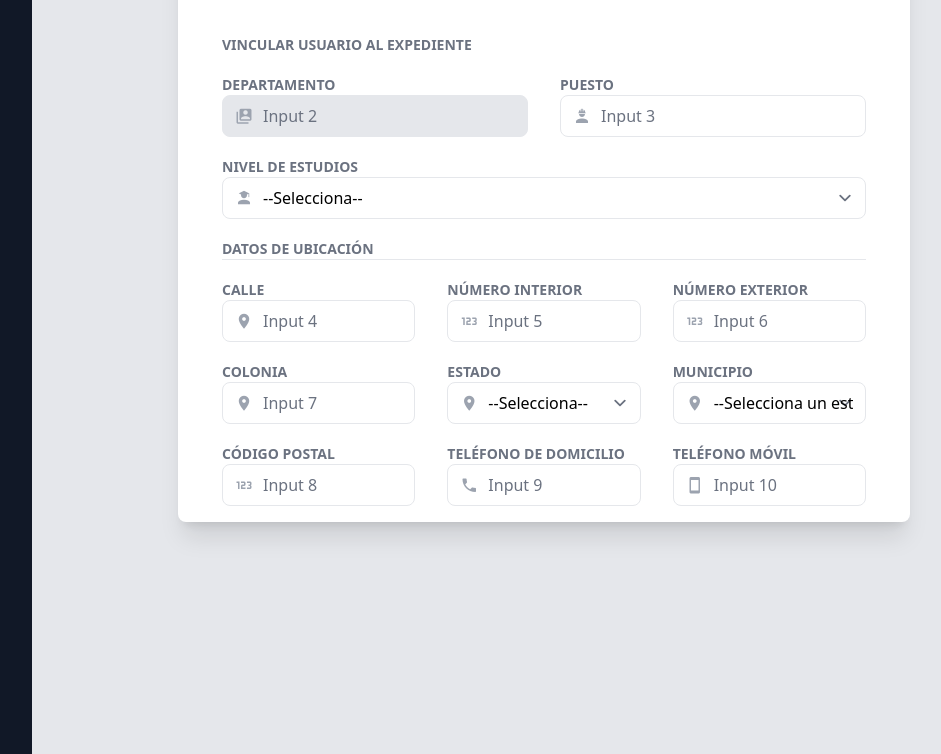
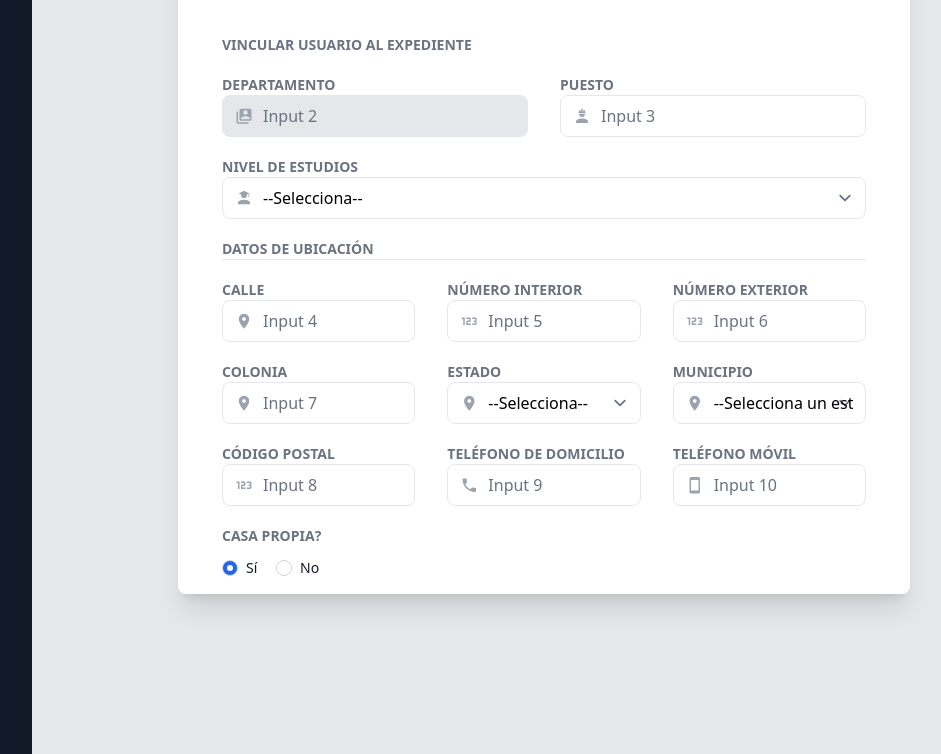
Before and after one commit to albertoG-MG/Intranet, a PHP site: page /user/crear_expediente.php in a window 1280 px wide. Shown: the part 425-1179 px from the top of the page, without its empty margins (224-1165 px from the left). Run offline with PHP 8.4, Linux system fonts and the light colour scheme; the visitor is signed in with stand-in values (Sample User, id 1); data comes from the database, SQL or seed files in the repository; some libraries are stand-ins or nearby versions.

Commit message:
Se agregaron los radio buttons

```diff
--- a/layouts/MasterPage/content/_crear_expediente.php
+++ b/layouts/MasterPage/content/_crear_expediente.php
@@ -199,6 +199,19 @@
                                         </div>
                                     </div>
                                 </div>
+                                <div class="grid grid-cols-1 mt-5 mx-7">
+                                    <label class="uppercase md:text-sm text-xs text-gray-500 text-light font-semibold">Casa propia?</label>
+                                    <div class="group flex mt-3 items-center">
+                                        <input id="option-1" type="radio" name="casa" value="si" class="h-4 w-4 border-gray-300 focus:ring-2 focus:ring-blue-300" aria-labelledby="option-1" aria-describedby="option-1" checked="">
+                                        <label for="option-1" class="text-sm font-medium text-gray-900 ml-2 block" style="flex-basis:30px">
+                                        Sí
+                                        </label>
+                                        <input id="option-2" type="radio" name="casa" value="no" class="h-4 w-4 border-gray-300 focus:ring-2 focus:ring-blue-300" aria-labelledby="option-2" aria-describedby="option-2">
+                                        <label for="option-2" class="text-sm font-medium text-gray-900 ml-2 block">
+                                        No
+                                        </label>
+                                    </div>
+                                </div>
                             </div>
                             <div id='second' class='hidden p-4'>
 
--- a/src/css/style.css
+++ b/src/css/style.css
@@ -764,6 +764,12 @@ select {
 .mt-5 {
   margin-top: 1.25rem !important;
 }
+.mt-3 {
+  margin-top: 0.75rem !important;
+}
+.ml-2 {
+  margin-left: 0.5rem !important;
+}
 .-mr-10 {
   margin-right: -2.5rem !important;
 }
@@ -785,12 +791,6 @@ select {
 .mt-6 {
   margin-top: 1.5rem !important;
 }
-.mt-3 {
-  margin-top: 0.75rem !important;
-}
-.ml-2 {
-  margin-left: 0.5rem !important;
-}
 .mb-0\.5 {
   margin-bottom: 0.125rem !important;
 }
@@ -836,6 +836,9 @@ select {
 .h-5 {
   height: 1.25rem !important;
 }
+.h-4 {
+  height: 1rem !important;
+}
 .h-32 {
   height: 8rem !important;
 }
@@ -878,14 +881,14 @@ select {
 .w-5 {
   width: 1.25rem !important;
 }
+.w-4 {
+  width: 1rem !important;
+}
 .w-auto {
   width: auto !important;
 }
 .w-20 {
   width: 5rem !important;
-}
-.w-4 {
-  width: 1rem !important;
 }
 .max-w-xs {
   max-width: 20rem !important;
@@ -1165,16 +1168,16 @@ select {
   --tw-border-opacity: 1 !important;
   border-color: rgb(96 165 250 / var(--tw-border-opacity)) !important;
 }
+.border-gray-300 {
+  --tw-border-opacity: 1 !important;
+  border-color: rgb(209 213 219 / var(--tw-border-opacity)) !important;
+}
 .border-blue-600 {
   --tw-border-opacity: 1 !important;
   border-color: rgb(37 99 235 / var(--tw-border-opacity)) !important;
 }
 .border-transparent {
   border-color: transparent !important;
-}
-.border-gray-300 {
-  --tw-border-opacity: 1 !important;
-  border-color: rgb(209 213 219 / var(--tw-border-opacity)) !important;
 }
 .border-blue-700 {
   --tw-border-opacity: 1 !important;
@@ -1679,6 +1682,10 @@ select {
   --tw-ring-opacity: 1 !important;
   --tw-ring-color: rgb(0 0 0 / var(--tw-ring-opacity)) !important;
 }
+.focus\:ring-blue-300:focus {
+  --tw-ring-opacity: 1 !important;
+  --tw-ring-color: rgb(147 197 253 / var(--tw-ring-opacity)) !important;
+}
 .focus\:ring-\[\#FF9119\]\/50:focus {
   --tw-ring-color: rgb(255 145 25 / 0.5) !important;
 }
@@ -1697,10 +1704,6 @@ select {
 .focus\:ring-blue-500:focus {
   --tw-ring-opacity: 1 !important;
   --tw-ring-color: rgb(59 130 246 / var(--tw-ring-opacity)) !important;
-}
-.focus\:ring-blue-300:focus {
-  --tw-ring-opacity: 1 !important;
-  --tw-ring-color: rgb(147 197 253 / var(--tw-ring-opacity)) !important;
 }
 .focus\:ring-offset-2:focus {
   --tw-ring-offset-width: 2px !important;
```
